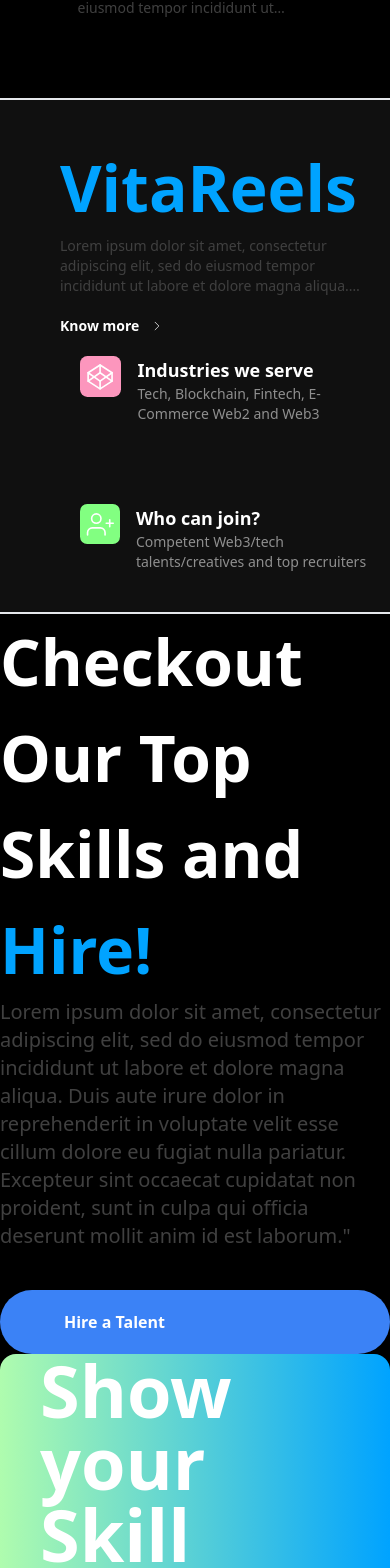
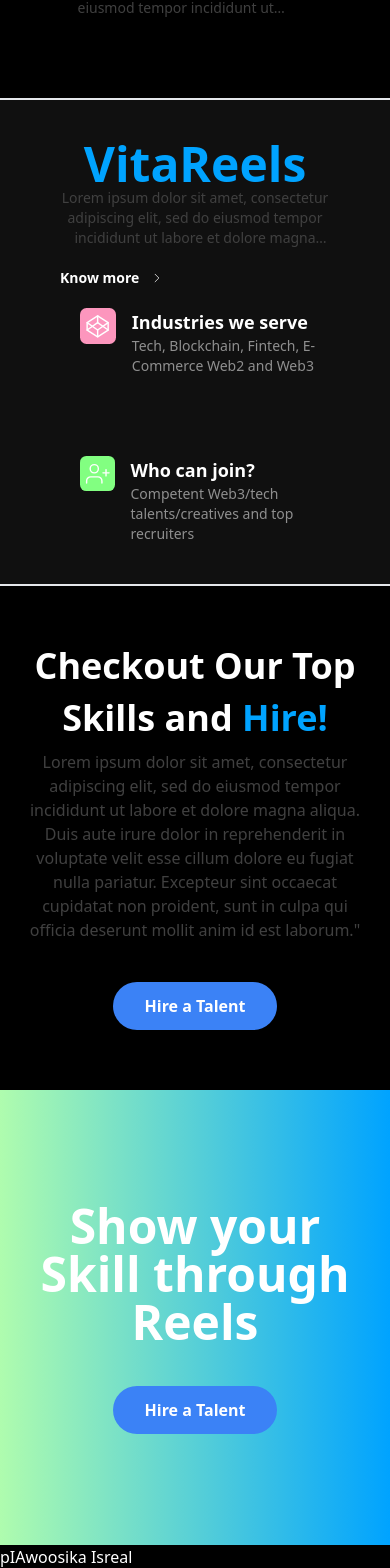
Before and after one commit to LordRanchoatos/vitareels, a Next.js app: page / in a window 390 px wide. Shown: the part 2291-3859 px from the top of the page. Built offline with nearby package versions, Linux system fonts and the light colour scheme.

Commit message:
mobile view

```diff
--- a/pages/index.tsx
+++ b/pages/index.tsx
@@ -11,7 +11,10 @@
     <div className="bg-black">
       <Head>
         <title>VitaReels</title>
-        <meta name="viewport" content="width=device-width, initial-scale=1.0, maximum-scale=1.0,user-scalable=0" />
+        <meta
+          name="viewport"
+          content="width=device-width, initial-scale=1.0, maximum-scale=1.0,user-scalable=0"
+        />
         <meta name="description" content="connecting web3 talents" />
         <link rel="icon" href="/favicon.ico" />
       </Head>
@@ -20,7 +23,9 @@
       <div className="bg-black flex justify-center items-center h-[600px] md:h-[1052px]">
         <section className="h-[90%] text-white w-full mx-5 md:mx-20 2xl:mx-36 flex flex-col justify-center gap-y-5 md:gap-y-10">
           <div className="xs:text-center sm:text-center md:text-start">
-            <p className="lg:text-[80px] md:text-6xl text-2xl font-extrabold">Connecting Competent</p>
+            <p className="lg:text-[80px] md:text-6xl text-2xl font-extrabold">
+              Connecting Competent
+            </p>
             <p className="lg:text-[80px] md:text-6xl text-2xl font-extrabold">
               tech and web3 <span className="text-[#00A3FF]">talents</span>
             </p>
@@ -29,15 +34,22 @@
             </p>
           </div>
           <div className="flex flex-col md:flex-row sm:justify-center sm:items-center gap-2">
-            <a href="#" className="bg-blue-500 py-2 md:py-5 px-5 md:px-16 rounded-full text-center w-[50%] md:w-auto">
-              <p className="text-sm md:text-base font-bold md:font-extrabold">Hire a Talent</p>
+            <a
+              href="#"
+              className="bg-blue-500 py-2 md:py-5 px-5 md:px-16 rounded-full text-center w-[50%] md:w-auto"
+            >
+              <p className="text-sm md:text-base font-bold md:font-extrabold">
+                Hire a Talent
+              </p>
             </a>
 
             <a
               href="#"
               className="bg-black py-2 md:py-5 px-5 md:px-10 rounded-full flex sm:justify-center  sm:items-center gap-x-3 text-center w-[50%] md:w-auto"
             >
-              <p className="text-sm md:text-base font-bold md:font-extrabold ">Become a Talent</p>{' '}
+              <p className="text-sm md:text-base font-bold md:font-extrabold ">
+                Become a Talent
+              </p>{' '}
               <svg
                 xmlns="http://www.w3.org/2000/svg"
                 fill="none"
@@ -65,9 +77,11 @@
       <Actions />
 
       <section className="bg-[#101010] md:border-solid py-10 border-y-2 md:border-gray-500/50 ">
-        <div className="grid grid-cols-1 ml-10 md:pl-0 md:grid-cols-2 items-center 2xl:mx-60 2xl:my-16">
-          <div className="max-w-[624px] px-5">
-            <h4 className="text-[#00A3FF] font-bold text-[64px]">VitaReels</h4>
+        <div className="grid grid-cols-1 mx-10 md:ml-10 md:pl-0 md:grid-cols-2 items-center 2xl:mx-60 2xl:my-16">
+          <div className="max-w-[624px] px-5 text-center md:text-left">
+            <h4 className="text-[#00A3FF] font-bold text-5xl md:text-[64px]">
+              VitaReels
+            </h4>
             <p className="text-[#404040] line-clamp-3 text-sm md:text-base">
               Lorem ipsum dolor sit amet, consectetur adipiscing elit, sed do
               eiusmod tempor incididunt ut labore et dolore magna aliqua. Duis
@@ -80,7 +94,9 @@
               href="#"
               className="py-5 px-0 rounded-full flex gap-x-3 items-center"
             >
-              <p className="text-white text-sm md:text-base font-extrabold">Know more</p>{' '}
+              <p className="text-white text-sm md:text-base font-extrabold">
+                Know more
+              </p>{' '}
               <svg
                 xmlns="http://www.w3.org/2000/svg"
                 fill="none"
@@ -110,7 +126,9 @@
                 />
               </div>
               <div>
-                <h4 className="font-bold text-lg md:text-xl">Industries we serve</h4>
+                <h4 className="font-bold text-lg md:text-xl">
+                  Industries we serve
+                </h4>
                 <p className="md:text-base text-sm text-[#8F8F8F]">
                   Tech, Blockchain, Fintech, E-Commerce Web2 and Web3
                 </p>
@@ -138,14 +156,16 @@
       </section>
 
       <section>
-        <div className="grid grid-cols-1 md:grid-cols-5 2xl:ml-60 2xl:my-16 items-center h-['3000px']">
+        <div className="grid grid-cols-1 md:grid-cols-5 2xl:ml-60 2xl:my-16 items-center h-['3000px'] my-10 md:my-0">
           <div className="text-white col-span-2">
-            <div>
-              <h3 className="font-extrabold text-[64px]">Checkout Our Top</h3>
-              <h3 className="font-extrabold text-[64px]">
+            <div className="text-center md:text-start my-5">
+              <h3 className="font-bold md:font-extrabold text-4xl md:text-[64px] mb-3 md:mb-7">
+                Checkout Our Top
+              </h3>
+              <h3 className="font-extrabold text-4xl md:text-[64px] mb-3 md:mb-7">
                 Skills and <span className="text-[#00A3FF]">Hire!</span>
               </h3>
-              <p className="text-xl text-[#404040]">
+              <p className="text-base md:text-xl px-5 md:px-0 text-[#404040]">
                 Lorem ipsum dolor sit amet, consectetur adipiscing elit, sed do
                 eiusmod tempor incididunt ut labore et dolore magna aliqua. Duis
                 aute irure dolor in reprehenderit in voluptate velit esse cillum
@@ -153,28 +173,36 @@
                 cupidatat non proident, sunt in culpa qui officia deserunt
                 mollit anim id est laborum."
               </p>
-            </div>
-
-            <div className="mt-10 bg-blue-500 py-5 px-16 rounded-full">
-              <p className="text-base font-extrabold ">Hire a Talent</p>
+              <div className="flex flex-center justify-center md:justify-start">
+                <p className="mt-10 bg-blue-500 py-3 px-8 md:py-5 md:px-16 rounded-full  text-base font-bold md:font-extrabold ">
+                  Hire a Talent
+                </p>
+              </div>
             </div>
           </div>
+
           <div className="h-[1000px] col-span-3 hidden md:grid pt-[-10] overflow-hidden">
             <div className="h-[100%] w-auto hidden md:block bg-[url('/Frame.svg')] bg-no-repeat bg-cover"></div>
           </div>
         </div>
       </section>
 
-      <section className="h-[455px] 2xl:mx-60 2xl:my-16 bg-gradient-to-r from-[#AFFCAE] to-[#00A3FF] grid grid-cols-1 md:grid-cols-8 rounded-2xl justify-center">
+      <section className="h-[455px] 2xl:mx-60 2xl:my-16 bg-gradient-to-r from-[#AFFCAE] to-[#00A3FF] grid grid-cols-1 md:grid-cols-8 md:rounded-2xl justify-center">
         <div className="col-span-3 flex flex-col justify-center items-center">
-          <div className="flex flex-col items-center justify-center">
-            <div className="pl-10">
-              <p className="text-7xl font-bold text-white">Show your </p>
-              <p className="text-7xl font-bold text-white">Skill through</p>
-              <p className="text-7xl font-bold text-white">Reels</p>
+          <div className="flex flex-col justify-center">
+            <div className=" text-center md:text-start">
+              <p className="text-5xl md:text-7xl font-bold text-white">
+                Show your{' '}
+              </p>
+              <p className="text-5xl md:text-7xl font-bold text-white">
+                Skill through
+              </p>
+              <p className="text-5xl md:text-7xl font-bold text-white">Reels</p>
             </div>
-            <div className=" mt-10 bg-blue-500 py-5 px-16 rounded-full w-[187px]">
-              <p className="text-base font-extrabold ">Hire a Talent</p>
+            <div className="mt-10 flex md:flex-start text-center md:justify-start justify-center">
+              <p className="text-base md:text-xl text-white font-bold md:font-extrabold bg-blue-500 py-3 px-8 md:py-5 md:px-16 rounded-full">
+                Hire a Talent
+              </p>
             </div>
           </div>
         </div>
@@ -186,7 +214,7 @@
         <div className="grid grid-cols-1 md:grid-cols-2 gap-x-10">
           <div className="text-white w-[506px]">
             <div className="flex">
-              <div>pI</div>
+              <div className='rounded-full bg-yellow'>pI</div>
               <div>
                 <p>Awoosika Isreal</p>
                 <p>Founder & CEO Web3bridge</p>
```
